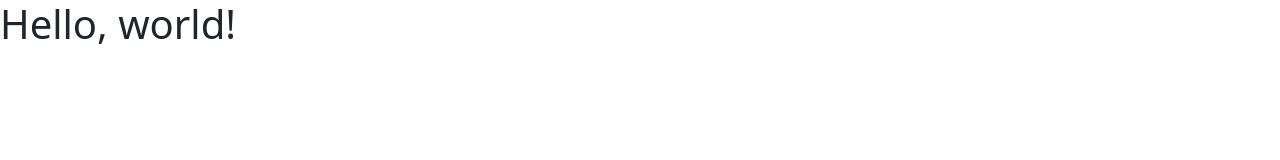
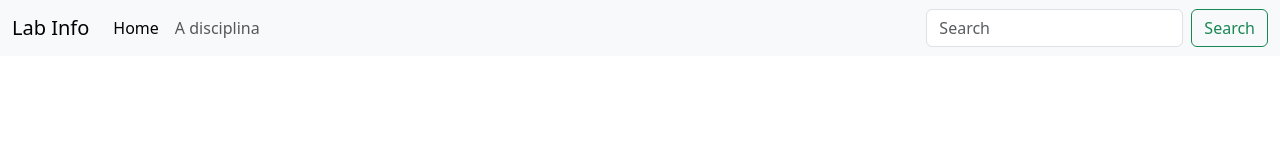
Before and after one commit to nagib01/TesteDeLI20232024, a plain HTML site: page index.html in a window 1280 px wide. Drawn offline with nearby package versions, Linux system fonts and the light colour scheme.

Commit message:
Quarta tarefa

```diff
--- a/index.html
+++ b/index.html
@@ -7,7 +7,30 @@
     <link href="https://cdn.jsdelivr.net/npm/bootstrap@5.3.2/dist/css/bootstrap.min.css" rel="stylesheet" integrity="sha384-T3c6CoIi6uLrA9TneNEoa7RxnatzjcDSCmG1MXxSR1GAsXEV/Dwwykc2MPK8M2HN" crossorigin="anonymous">
   </head>
   <body>
-    <h1>Hello, world!</h1>
+    <nav class="navbar navbar-expand-lg bg-body-tertiary">
+        <div class="container-fluid">
+          <a class="navbar-brand" href="#">Lab Info</a>
+          <button class="navbar-toggler" type="button" data-bs-toggle="collapse" data-bs-target="#navbarSupportedContent" aria-controls="navbarSupportedContent" aria-expanded="false" aria-label="Toggle navigation">
+            <span class="navbar-toggler-icon"></span>
+          </button>
+          <div class="collapse navbar-collapse" id="navbarSupportedContent">
+            <ul class="navbar-nav me-auto mb-2 mb-lg-0">
+              <li class="nav-item">
+                <a class="nav-link active" aria-current="page" href="#">Home</a>
+              </li>
+              <li class="nav-item">
+                <a class="nav-link" href="#">A disciplina</a>
+              </li>
+
+
+            </ul>
+            <form class="d-flex" role="search">
+              <input class="form-control me-2" type="search" placeholder="Search" aria-label="Search">
+              <button class="btn btn-outline-success" type="submit">Search</button>
+            </form>
+          </div>
+        </div>
+      </nav>
     <script src="https://cdn.jsdelivr.net/npm/bootstrap@5.3.2/dist/js/bootstrap.bundle.min.js" integrity="sha384-C6RzsynM9kWDrMNeT87bh95OGNyZPhcTNXj1NW7RuBCsyN/o0jlpcV8Qyq46cDfL" crossorigin="anonymous"></script>
   </body>
 </html>
```
